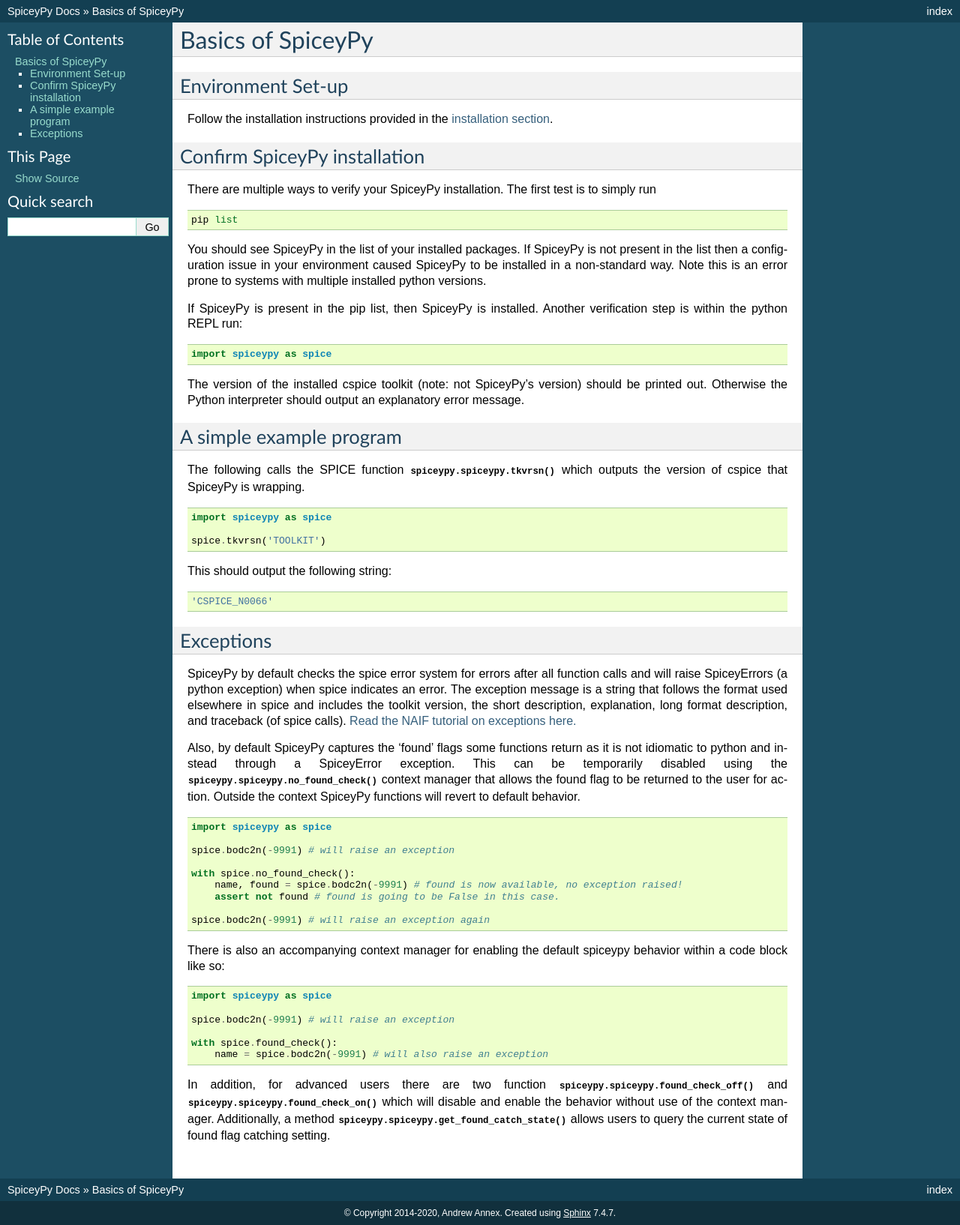
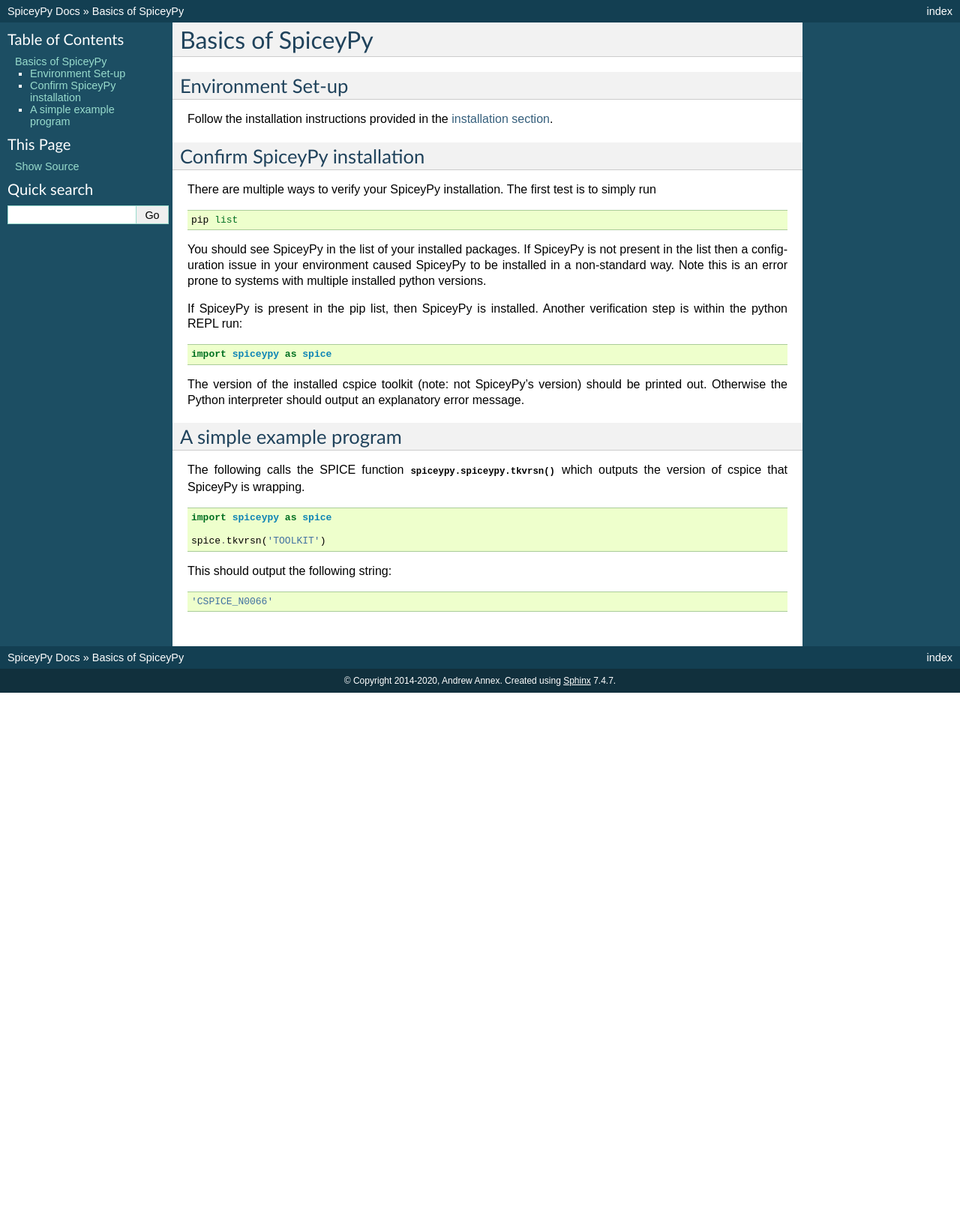
Before and after one commit to AndrewAnnex/SpiceyPy, a Sphinx documentation site: the page built from docs/basics.rst, in a window 1280 px wide. Shown: the whole page at 75% size. Built offline with Sphinx 7.4.7, drawn with Linux system fonts in a browser that asks for light colours; pages that are not in the unit, such as notebooks, are missing from menus; after the commit the page ends 924 px from its top, so only the background shows below that.

Commit message:
start of docs for exceptions, including two new sphinx extensions for fancy things

```diff
--- a/docs/basics.rst
+++ b/docs/basics.rst
@@ -52,46 +52,3 @@
 .. parsed-literal::
 
     'CSPICE_N0066'
-
-
-Exceptions
-----------
-
-SpiceyPy by default checks the spice error system for errors after all function
-calls and will raise SpiceyErrors (a python exception) when spice indicates an error.
-The exception message is a string that follows the format used elsewhere in spice and
-includes the toolkit version, the short description, explanation, long format description,
-and traceback (of spice calls). `Read the NAIF tutorial on exceptions here. <https://naif.jpl.nasa.gov/pub/naif/toolkit_docs/Tutorials/pdf/individual_docs/32_exceptions.pdf>`_
-
-Also, by default SpiceyPy captures the 'found' flags some functions return as it is not
-idiomatic to python and instead through a SpiceyError exception. This can be temporarily disabled using
-the :py:meth:`spiceypy.spiceypy.no_found_check` context manager that allows the found
-flag to be returned to the user for action. Outside the context SpiceyPy functions will revert to default behavior.
-
-.. code:: python
-
-    import spiceypy as spice
-
-    spice.bodc2n(-9991) # will raise an exception
-
-    with spice.no_found_check():
-        name, found = spice.bodc2n(-9991) # found is now available, no exception raised!
-        assert not found # found is going to be False in this case.
-
-    spice.bodc2n(-9991) # will raise an exception again
-
-There is also an accompanying context manager for enabling the default spiceypy behavior within a code block like so:
-
-.. code:: python
-
-    import spiceypy as spice
-
-    spice.bodc2n(-9991) # will raise an exception
-
-    with spice.found_check():
-        name = spice.bodc2n(-9991) # will also raise an exception
-
-
-In addition, for advanced users there are two function :py:meth:`spiceypy.spiceypy.found_check_off` and :py:meth:`spiceypy.spiceypy.found_check_on`
-which will disable and enable the behavior without use of the context manager. Additionally, a method :py:meth:`spiceypy.spiceypy.get_found_catch_state` allows users
-to query the current state of found flag catching setting.
--- a/docs/conf.py
+++ b/docs/conf.py
@@ -35,6 +35,8 @@
     "sphinx.ext.autodoc",
     "sphinx_autodoc_typehints",
     "sphinx.ext.viewcode",
+    "sphinx.ext.graphviz",
+    "sphinx.ext.inheritance_diagram",
 ]
 
 
--- a/docs/index.rst
+++ b/docs/index.rst
@@ -23,6 +23,7 @@
    installation
    exampleone
    cells
+   exceptions
    lessonindex
    documentation
 
```
Also changed, not shown: docs/documentation.rst (+8 -0 lines), docs/exceptions.rst (added, +63 -0 lines), 5 other files.
